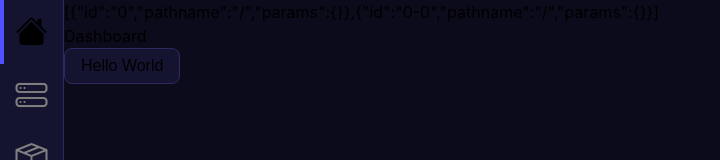
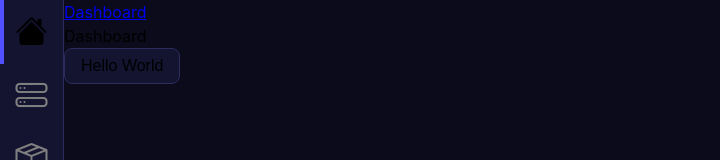
Before and after one commit to cm-360/MCDSM, a React (Vite) app in the folder webui/: page / in a window 1280 px wide. Shown: the top 160 px of the page, without its empty margins (0-720 px from the left). Built offline with nearby package versions, Linux system fonts and the light colour scheme.

Commit message:
initial breadcrumbs implementation

```diff
--- a/webui/src/AppRouter.tsx
+++ b/webui/src/AppRouter.tsx
@@ -13,8 +13,10 @@ function AppRouter() {
     createRoutesFromElements(
         <Route path='/' element={<App />}>
           <Route path='' element={<DashboardView />} />
-          <Route path='servers' element={<ServersView />} />
-          <Route path='servers/:serverId' element={<ServerView />} />
+          <Route path='servers'>
+            <Route path='' element={<ServersView />} />
+            <Route path=':serverId' element={<ServerView />} />
+          </Route>
           <Route path='resources' element={<ResourcesView />} />
           <Route path='settings' element={<SettingsView />} />
         </Route>
--- a/webui/src/components/breadcrumbs/Breadcrumbs.tsx
+++ b/webui/src/components/breadcrumbs/Breadcrumbs.tsx
@@ -1,10 +1,71 @@
-import { useMatches } from "react-router-dom";
+import { Link, UIMatch, useMatches } from "react-router-dom";
+import { intersperse } from "../../utils";
+
+export interface Crumb {
+  name: string;
+  path: string;
+}
+
+const crumbDisplayNames: Record<string, string> = {
+  '/': 'Dashboard',
+  '/servers': 'Servers',
+  '/resources': 'Resources',
+  '/settings': 'Settings',
+};
+
+function pushIfUnique(crumbs: Crumb[], newCrumb: Crumb) {
+  const prevCrumb = crumbs[crumbs.length - 1];
+  if (prevCrumb?.path != newCrumb.path) {
+    crumbs.push(newCrumb);
+  }
+
+  return crumbs;
+}
+
+function crumbsReducer(crumbs: Crumb[], match: UIMatch) {
+  const { id, pathname } = match;
+
+  // Skip first match (index)
+  if ('0' == id) {
+    return crumbs;
+  }
+
+  // Try looking up crumb name by path
+  const displayName = crumbDisplayNames[pathname];
+  if (displayName) {
+    const newCrumb = { name: displayName, path: pathname };
+    pushIfUnique(crumbs, newCrumb);
+    return crumbs;
+  }
+
+  // Try generating crumb name from path
+  const prevCrumb = crumbs[crumbs.length - 1];
+  const trimmedPath = pathname.replace(prevCrumb.path, '').replace('/', '').trim();
+  if (!trimmedPath) {
+    return crumbs;
+  }
+  const newCrumb = { name: trimmedPath, path: pathname };
+  pushIfUnique(crumbs, newCrumb);
+  return crumbs;
+}
 
 function Breadcrumbs() {
   const matches = useMatches();
 
+  // Build the breadcrumb elements from path matches
+  const crumbLinks = matches
+    .reduce(crumbsReducer, [])
+    .map((crumb) =>
+      <Link key={crumb.path} to={crumb.path}>{crumb.name}</Link>
+    )
+    .intersperse(
+      <span> / </span>
+    );
+
   return (
-    <>{JSON.stringify(matches)}</>
+    <nav>
+      <div>{crumbLinks}</div>
+    </nav>
   );
 }
 
--- a/webui/src/main.tsx
+++ b/webui/src/main.tsx
@@ -2,6 +2,8 @@ import { StrictMode } from 'react'
 import { createRoot } from 'react-dom/client'
 import './index.css'
 import AppRouter from './AppRouter.tsx'
+
+import './utils.tsx';
 
 createRoot(document.getElementById('root')!).render(
   <StrictMode>
--- /dev/null
+++ b/webui/src/utils.tsx
@@ -0,0 +1,22 @@
+// https://stackoverflow.com/a/75891636
+export function intersperse<T>(arr: T[], sep: T): T[] {
+  return arr.flatMap((el: T, i: number) => i == 0 ? [el] : [sep, el]);
+}
+
+declare global {
+  interface Array<T> {
+    intersperse(sep: T): Array<T>;
+  }
+}
+
+// https://stackoverflow.com/a/64522938
+if (!Array.prototype.intersperse) {
+  Object.defineProperty(Array.prototype, 'intersperse', {
+    enumerable: false,
+    writable: false,
+    configurable: false,
+    value: function<T>(sep: T) {
+      return this.flatMap((el: T, i: number) => i == 0 ? [el] : [sep, el]);
+    }
+  });
+}
--- a/webui/src/views/servers/ServersView.tsx
+++ b/webui/src/views/servers/ServersView.tsx
@@ -1,5 +1,6 @@
 import { useEffect, useState } from 'react';
 import { Link } from 'react-router-dom';
+
 import ServersSidebar from './sidebar/ServersSidebar';
 
 const serversTest = [
```
